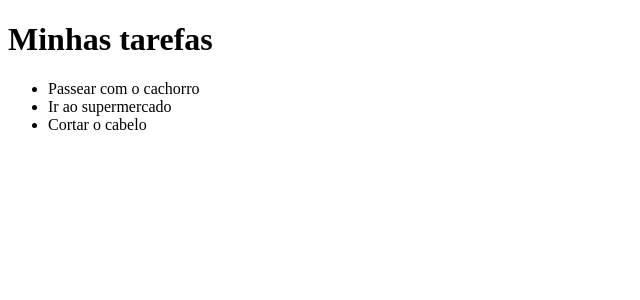
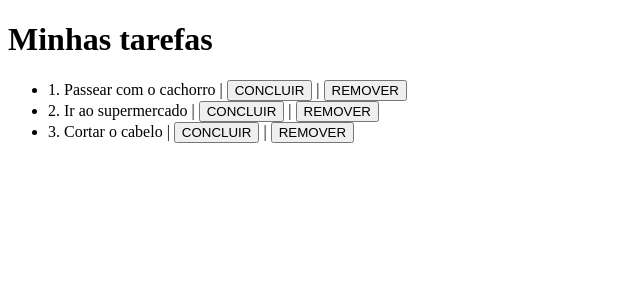
Before and after one commit to ddcsilva/Curso-Balta-7181, an Angular app in the folder ListaTarefas/: page / in a window 1280 px wide. Shown: the top 300 px of the page, without its empty margins (0-640 px from the left). Built offline with nearby package versions, Linux system fonts and the light colour scheme.

Commit message:
Objetos Complexos

```diff
--- a/ListaTarefas/src/app/app.component.html
+++ b/ListaTarefas/src/app/app.component.html
@@ -1,4 +1,7 @@
 <h1>{{ titulo }}</h1>
 <ul>
-    <li *ngFor="let tarefa of listaTarefas">{{ tarefa }}</li>
+    <li *ngFor="let tarefa of listaTarefas">
+        {{ tarefa.id }}. {{ tarefa.titulo }}
+        | <button>CONCLUIR</button> | <button>REMOVER</button>
+    </li>
 </ul>
--- a/ListaTarefas/src/app/app.component.ts
+++ b/ListaTarefas/src/app/app.component.ts
@@ -1,4 +1,5 @@
 import { Component } from '@angular/core';
+import { Tarefa } from 'src/models/tarefa.model';
 
 @Component({
   selector: 'app-root',
@@ -6,12 +7,12 @@ import { Component } from '@angular/core';
   styleUrls: ['./app.component.css']
 })
 export class AppComponent {
-  public listaTarefas: any[] = [];
+  public listaTarefas: Tarefa[] = [];
   public titulo: String = "Minhas tarefas";
 
   constructor() {
-    this.listaTarefas.push('Passear com o cachorro');
-    this.listaTarefas.push('Ir ao supermercado');
-    this.listaTarefas.push('Cortar o cabelo');
+    this.listaTarefas.push(new Tarefa(1, 'Passear com o cachorro', false));
+    this.listaTarefas.push(new Tarefa(2, 'Ir ao supermercado', false));
+    this.listaTarefas.push(new Tarefa(3, 'Cortar o cabelo', true));
   }
 }
--- /dev/null
+++ b/ListaTarefas/src/models/tarefa.model.ts
@@ -0,0 +1,7 @@
+export class Tarefa {
+    constructor(
+        public id: number,
+        public titulo: string,
+        public concluido: boolean,
+    ) { }
+}
```
